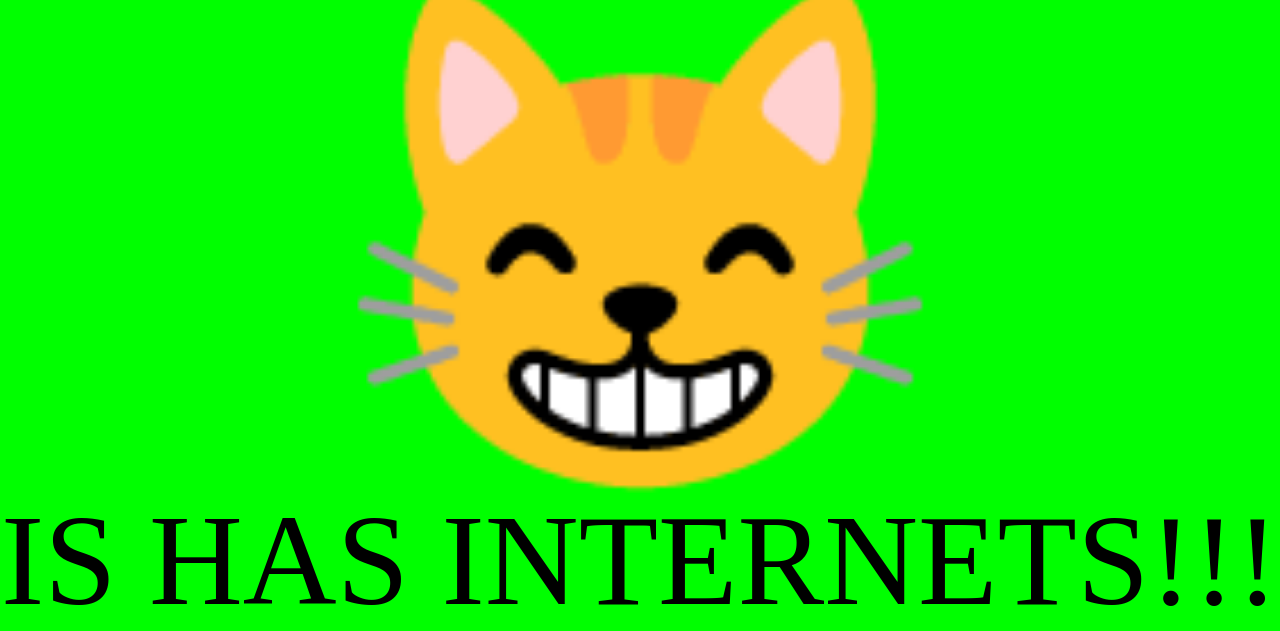
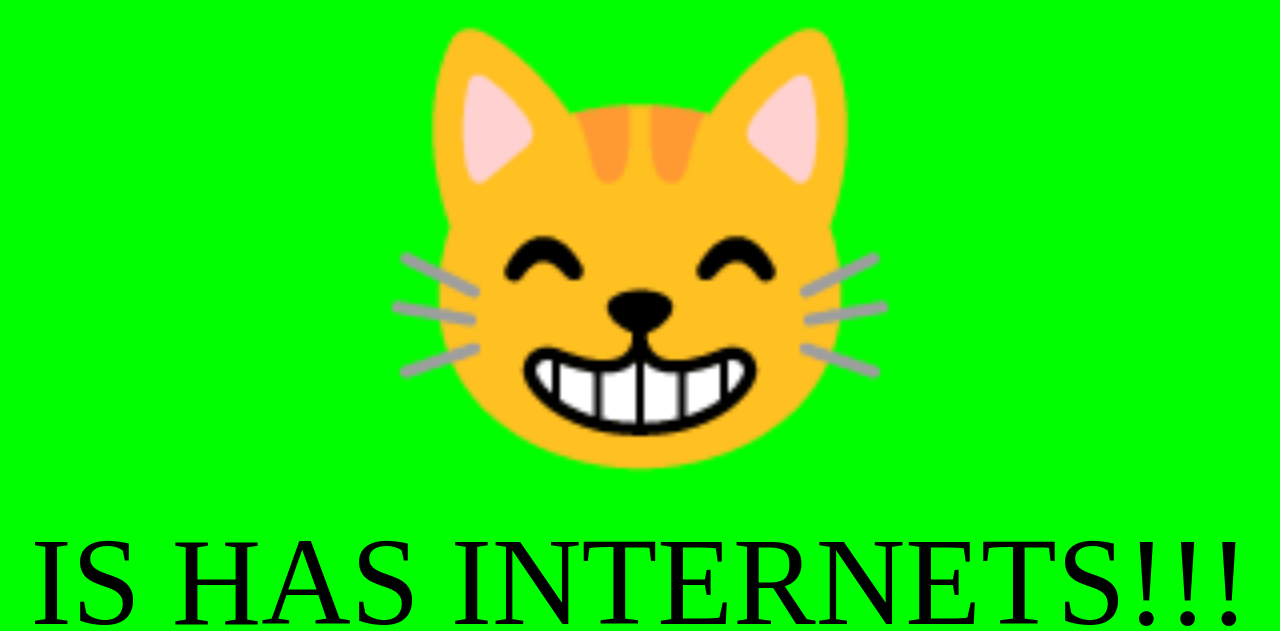
Before and after one commit to SkUrRiEr/cheesy-internet-monitor, a PHP site: page / in a window 1280 px wide. Shown: the top 631 px of the page. Run offline with PHP 8.4, Linux system fonts and the light colour scheme; data that the repository does not hold is empty; some libraries are stand-ins or nearby versions.

Commit message:
Fix autosizing so things don't hang off the page
Signed-off-by: Julian Calaby <julian.calaby@gmail.com>

```diff
--- a/index.php
+++ b/index.php
@@ -4,18 +4,18 @@
         <meta http-equiv="refresh" content="10" />
         <style>
 .emoticon {
-    font-size: 20em;
+    font-size: 10em;
     margin: 0px;
 }
 
 .desc {
     margin: 0px;
-    font-size: 20em;
+    font-size: 10em;
     white-space: pre;
 }
 
 .time {
-    font-size: 20em;
+    font-size: 10em;
     margin: 0px;
     white-space: pre;
 }
@@ -183,13 +183,21 @@ function resizeFn() {
     var desc = $(".desc");
     var time = $(".time");
 
-    var max_efs = Math.floor(parseInt(emot.css("font-size")) * width / emot.width());
-    var max_dfs = Math.floor(parseInt(desc.css("font-size")) * width / desc.width());
-    var max_tfs = Math.floor(parseInt(time.css("font-size")) * width / time.width());
+    var efs = parseInt(emot.css("font-size"));
+    var dfs = parseInt(desc.css("font-size"));
+    var tfs = parseInt(time.css("font-size"));
 
-    var efs = Math.floor(height * 0.7);
-    var dfs = Math.floor(height * 0.2);
-    var tfs = Math.floor(height * 0.1);
+    height -= emot.height() - efs;
+    height -= desc.height() - dfs;
+    height -= time.height() - tfs;
+
+    var max_efs = Math.floor(efs * width / emot.width());
+    var max_dfs = Math.floor(dfs * width / desc.width());
+    var max_tfs = Math.floor(tfs * width / time.width());
+
+    efs = Math.floor(height * 0.7);
+    dfs = Math.floor(height * 0.2);
+    tfs = Math.floor(height * 0.1);
 
     if (efs > max_efs) {
         efs = max_efs;
@@ -223,17 +231,14 @@ function resizeFn() {
 
     emot.css({
         fontSize: efs + "px",
-        lineHeight: efs + "px"
     });
 
     desc.css({
         fontSize: dfs + "px",
-        lineHeight: dfs + "px"
     });
 
     time.css({
         fontSize: tfs + "px",
-        lineHeight: tfs + "px"
     });
 
     if (img.width() != lastimgwidth) {
```
